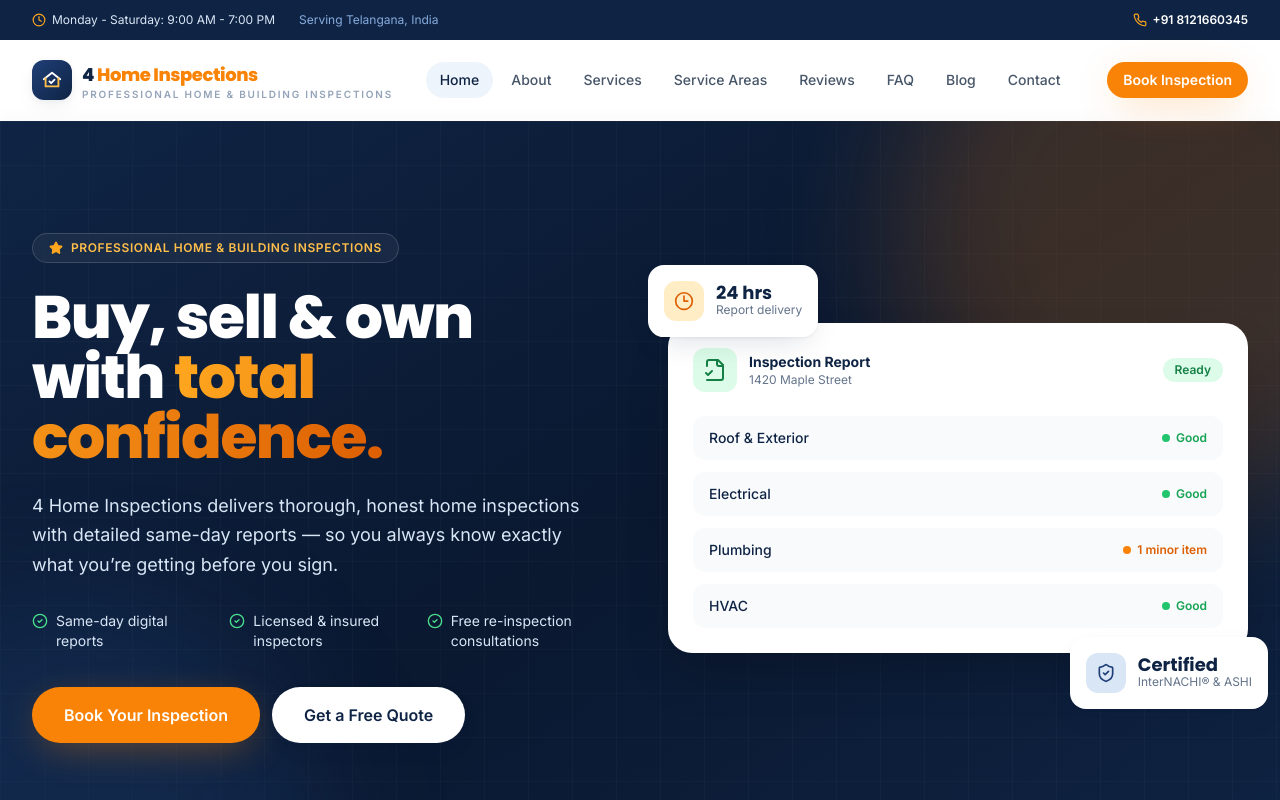
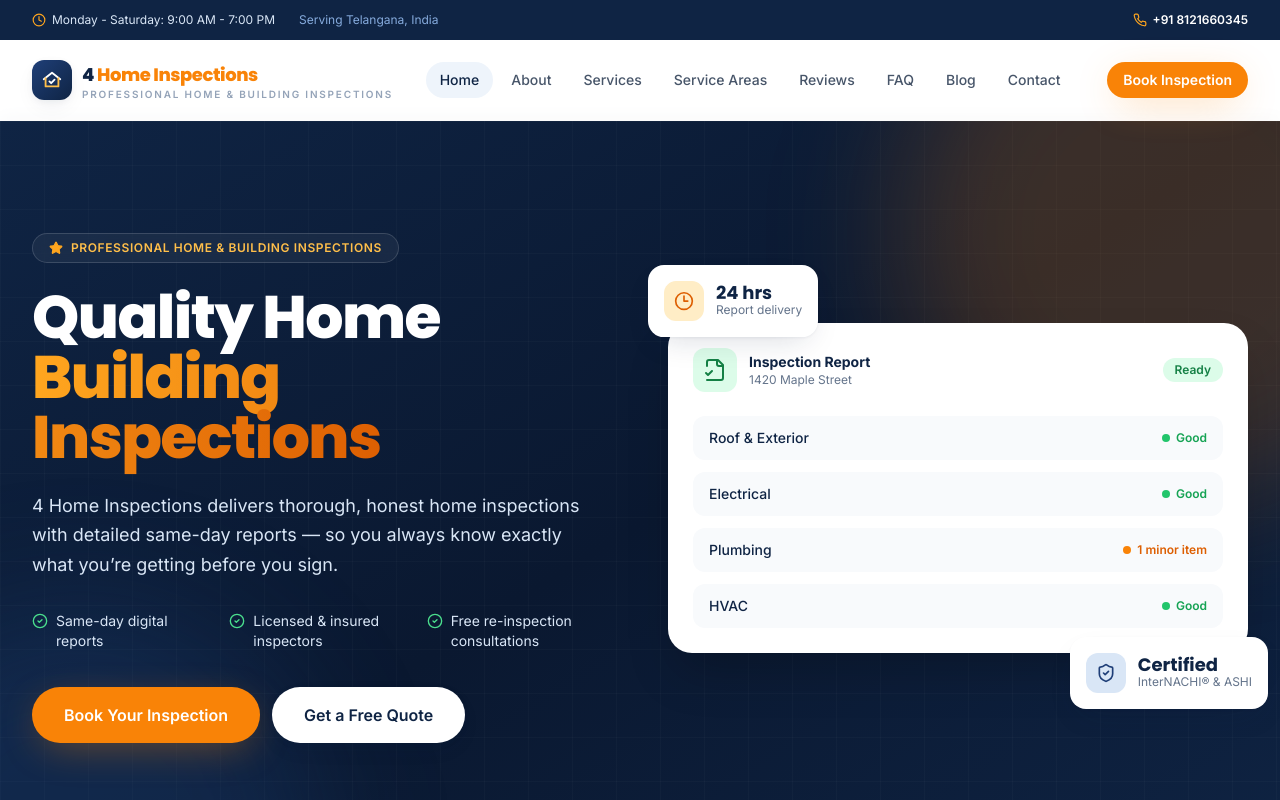
Before and after one commit to saichowdary96/4homeinspections, a Next.js app: page / in a window 1280 px wide. Shown: the top 800 px of the page. Built offline with nearby package versions, Linux system fonts and the light colour scheme.

Commit message:
Update Hero.tsx

```diff
--- a/src/components/sections/Hero.tsx
+++ b/src/components/sections/Hero.tsx
@@ -57,9 +57,11 @@ export function Hero() {
               animate="show"
               className="mt-6 text-4xl font-extrabold leading-[1.08] text-white sm:text-5xl lg:text-6xl"
             >
-              Buy, sell &amp; own
-              <br />
-              with <span className="text-gradient">total confidence.</span>
+             Quality Home
+<br />
+<span className="text-gradient">
+  Building Inspections
+</span>
             </motion.h1>
 
             <motion.p
```
